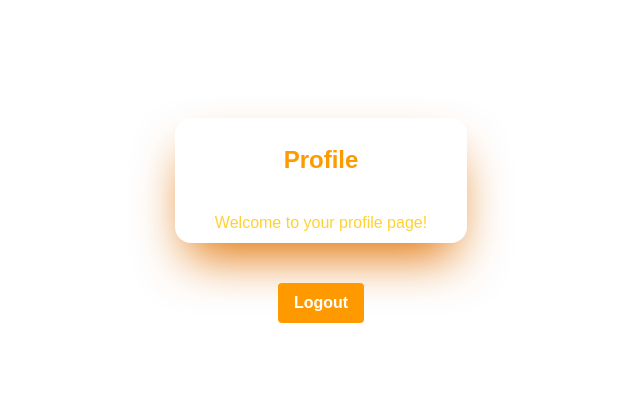
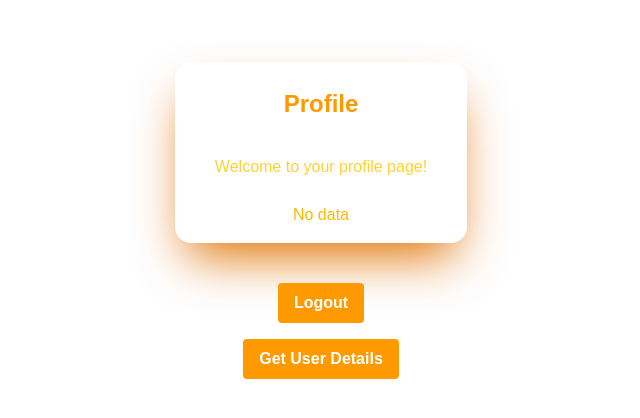
Before and after one commit to omkarg419/user_auth_nextjs, a Next.js app: page /profile in a window 1280 px wide. Shown: the part 180-598 px from the top of the page, without its empty margins (319-959 px from the left). Built offline with nearby package versions, Linux system fonts and the light colour scheme.

Commit message:
feat: add user details retrieval and display functionality in profile page

```diff
--- a/src/app/profile/page.tsx
+++ b/src/app/profile/page.tsx
@@ -3,7 +3,11 @@ import axios from "axios";
 import Link from "next/link";
 import toast from "react-hot-toast";
 import { useRouter } from "next/navigation";
+import { useState } from "react";
+import { get } from "http";
+
 export default function ProfilePage() {
+  const [data, setData]=useState("nothing")
   const router = useRouter();
   const Logout = async () => {
     try {
@@ -15,6 +19,17 @@ export default function ProfilePage() {
       toast.error(error.message || "Internal Server Error");
     }
   };
+
+const getUserDetails = async () => {
+
+  const res=await axios.get("/api/users/me");
+  console.log(res.data);
+  // setData(res.data.data._id);
+  // setData(res.data.data.name);
+  setData(res.data.data.email);
+
+};
+
   return (
     <div className="flex flex-col justify-center items-center min-h-screen  py-2">
       <div className=" flex flex-col justify-center items-center py-2 rounded-2xl p-10 bg-transparent opacity-100 space-y-4 shadow-amber-600  shadow-2xl ">
@@ -23,12 +38,30 @@ export default function ProfilePage() {
         </h1>
         <hr />
         <p className="text-amber-300">Welcome to your profile page!</p>
+        <h2 className="text-amber-400 p-2">
+          {data === "nothing" ? (
+            "No data"
+          ) : (
+            <Link href={`/profile/${data}`}>{data}</Link>
+          )}
+        </h2>
       </div>
 
       <div className="mt-10">
-        <button className="bg-amber-500 hover:bg-amber-600 text-white font-bold py-2 px-4 rounded"
-          onClick={Logout}>
+        <button
+          className="bg-amber-500 hover:bg-amber-600 text-white font-bold py-2 px-4 rounded"
+          onClick={Logout}
+        >
           Logout
+        </button>
+      </div>
+
+      <div className="mt-4">
+        <button
+          className="bg-amber-500 hover:bg-amber-600 text-white font-bold py-2 px-4 rounded"
+          onClick={getUserDetails}
+        >
+          Get User Details
         </button>
       </div>
     </div>
```
